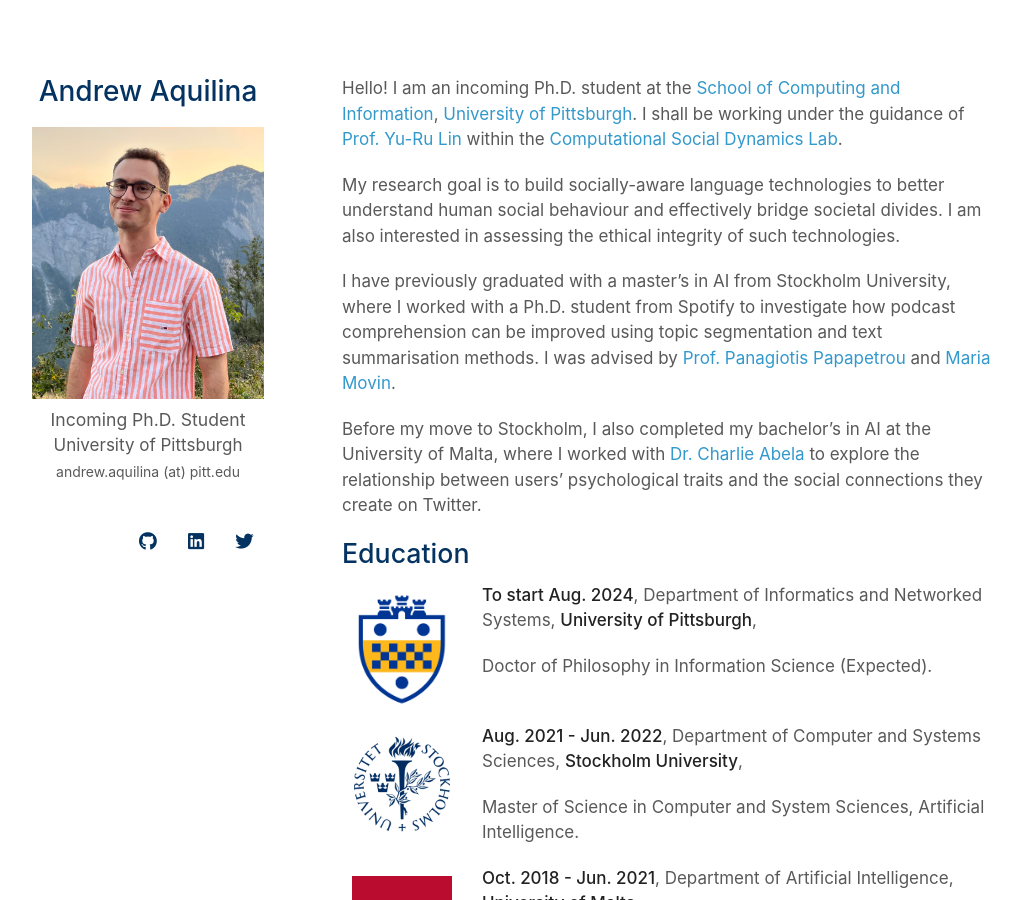
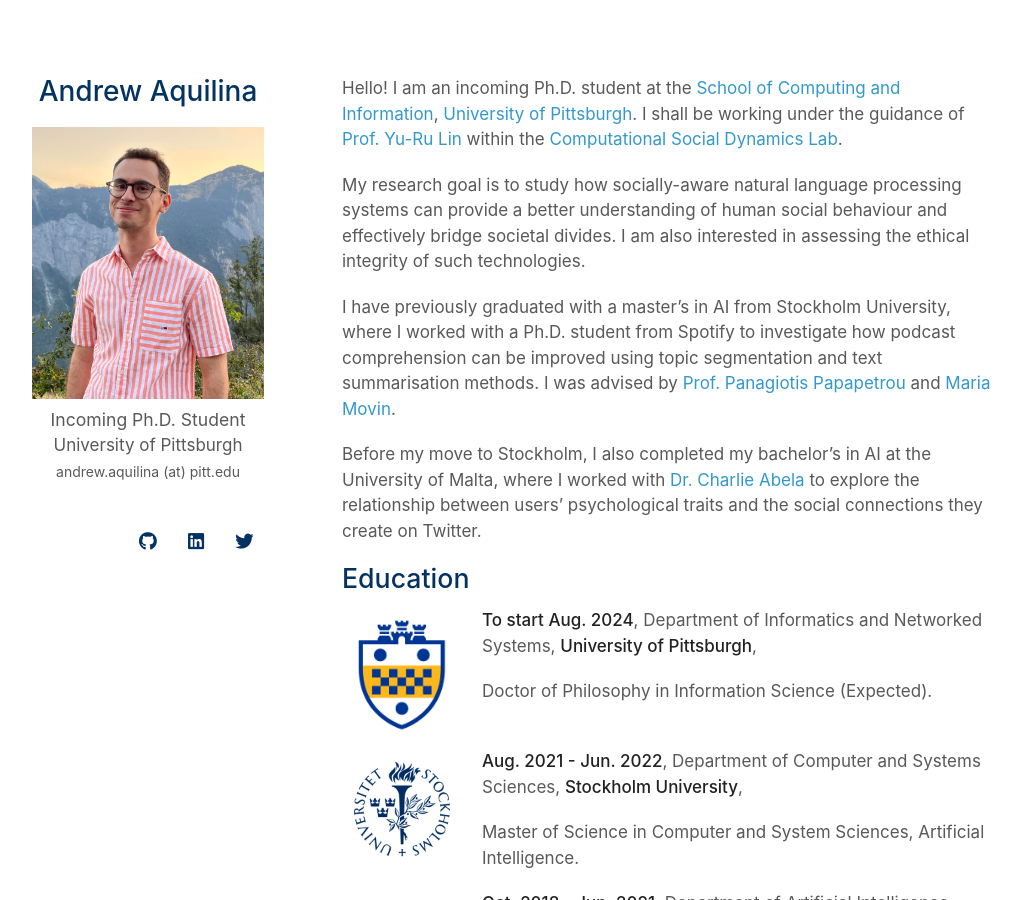
Before and after one commit to andaqu/andaqu.github.io, a Jekyll site: the page built from index.md, in a window 1280 px wide and 900 px high. Shown: the whole window, without its empty margins (128-1149 px from the left). Built offline with Jekyll 4.4.1, drawn with Linux system fonts in a browser that asks for light colours; nearby versions of some CDN libraries; a style sheet for code colours, icons or effects is not loaded.

Commit message:
Update index.md

```diff
--- a/index.md
+++ b/index.md
@@ -4,7 +4,7 @@ layout: homepage
 
 Hello! I am an incoming Ph.D. student at the [School of Computing and Information](https://www.sci.pitt.edu/), [University of Pittsburgh](https://pitt.edu/). I shall be working under the guidance of [Prof. Yu-Ru Lin](http://www.yurulin.com/) within the [Computational Social Dynamics Lab](https://picsolab.github.io/).
 
-My research goal is to build socially-aware language technologies to better understand human social behaviour and effectively bridge societal divides. I am also interested in assessing the ethical integrity of such technologies.
+My research goal is to study how socially-aware natural language processing systems can provide a better understanding of human social behaviour and effectively bridge societal divides. I am also interested in assessing the ethical integrity of such technologies.
 
 I have previously graduated with a master’s in AI from Stockholm University, where I worked with a Ph.D. student from Spotify to investigate how podcast comprehension can be improved using topic segmentation and text summarisation methods. I was advised by [Prof. Panagiotis Papapetrou](https://papapetrou.blogs.dsv.su.se/) and [Maria Movin](https://www.linkedin.com/in/mariamovin).
 
```
